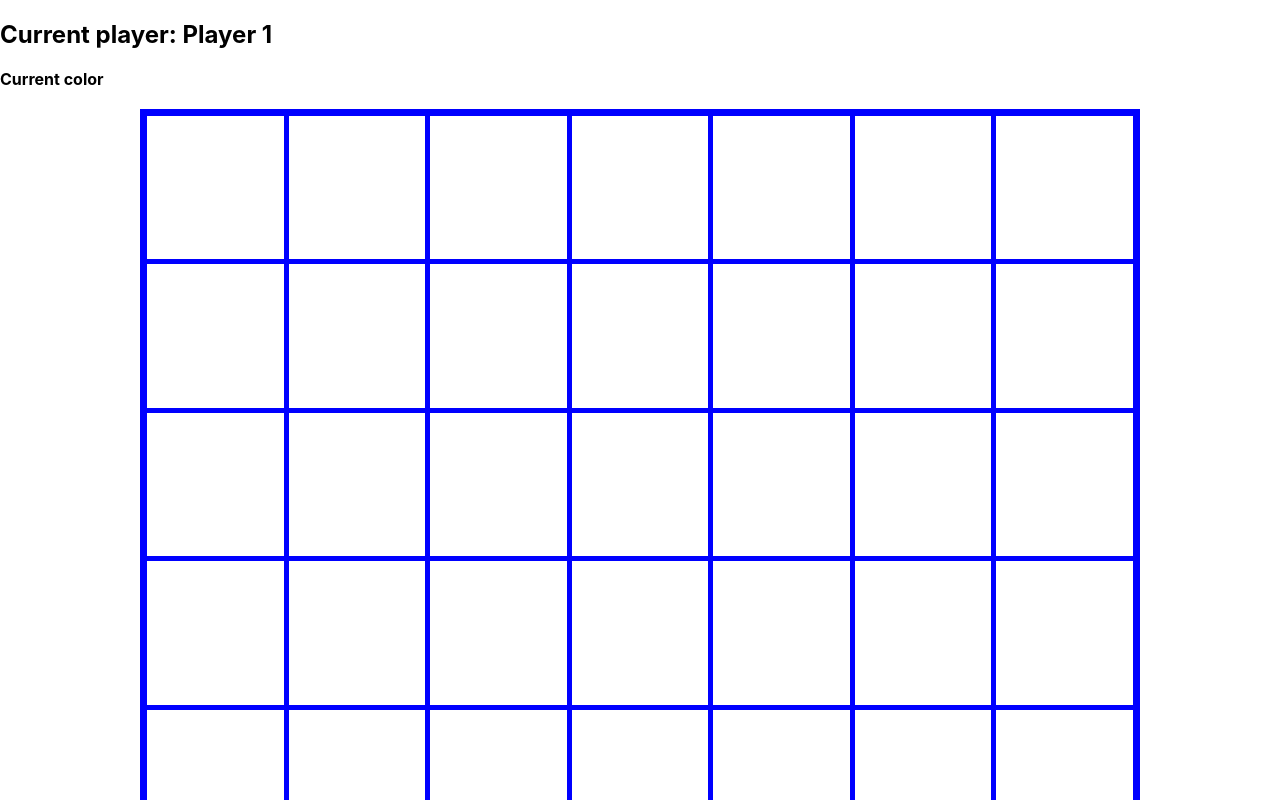
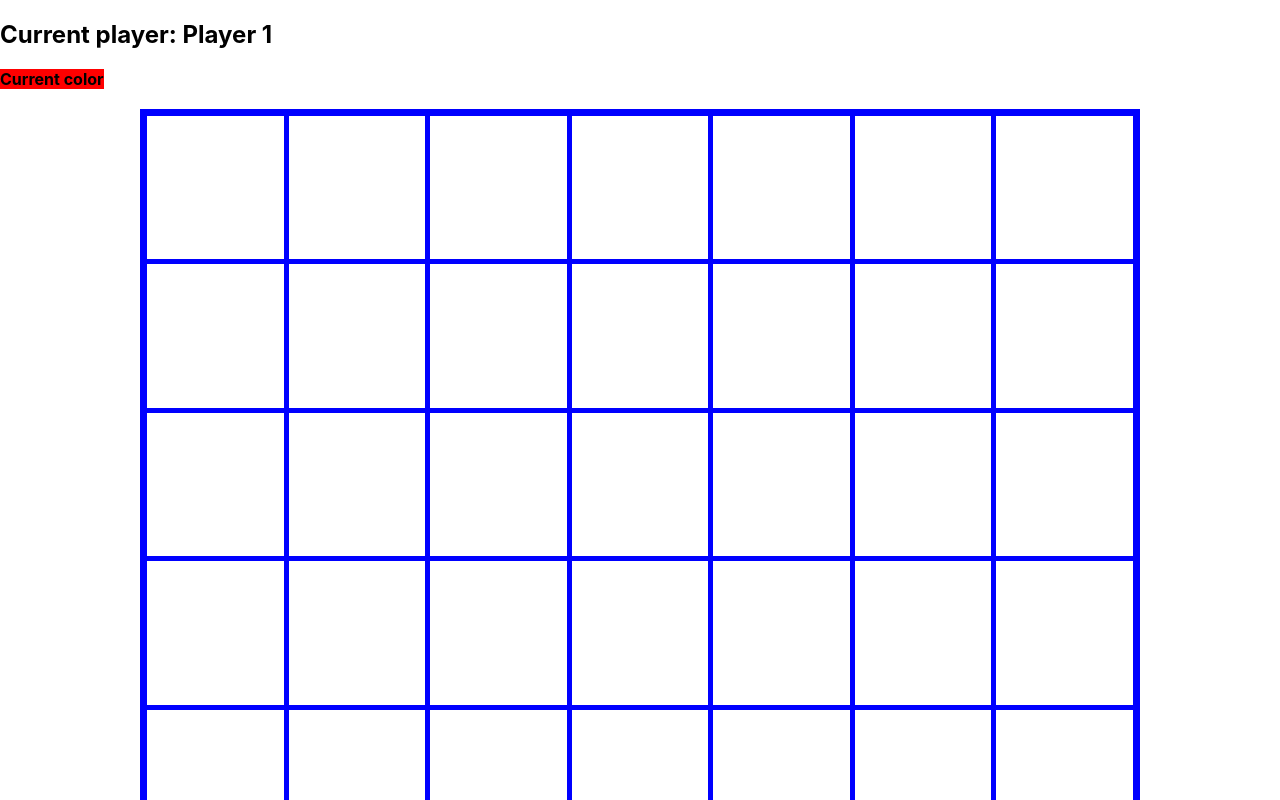
Before and after one commit to AltarnRain/4inarow, a React (Create React App) app: page / in a window 1280 px wide. Both pictures are taken after a click on the button "Done". Shown: the top 800 px of the page. Built offline with nearby package versions, Linux system fonts and the light colour scheme.

Commit message:
Fixed current color in grid

```diff
--- a/src/Components/Grid/Cell/Cell.tsx
+++ b/src/Components/Grid/Cell/Cell.tsx
@@ -16,7 +16,7 @@ const Cell: React.FC<Properties> = (props) => {
     }
 
     return (
-        <td style={{backgroundColor: props.color}} onClick={onClick}></td>
+        <td style={{ backgroundColor: props.color }} onClick={onClick}></td>
     );
 };
 
--- a/src/Components/Grid/GridComponent.tsx
+++ b/src/Components/Grid/GridComponent.tsx
@@ -115,7 +115,7 @@ const GridComponent: React.FC<Properties> = (props) => {
                 </div>
                 : <div>
                     <h2>Current player: {currentPlayer}</h2>
-                    <span className={currentColor}><b>Current color</b></span>
+                    <span style={{ backgroundColor: currentColor }}><b>Current color</b></span>
                 </div>
             }
             <br />
```
